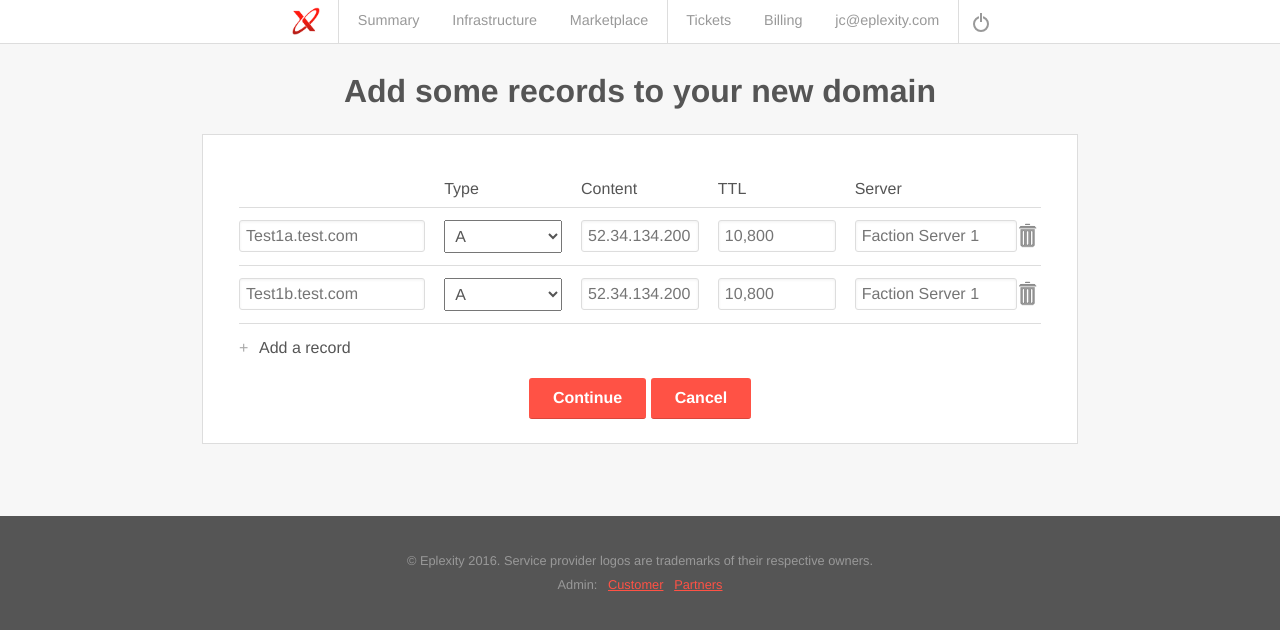
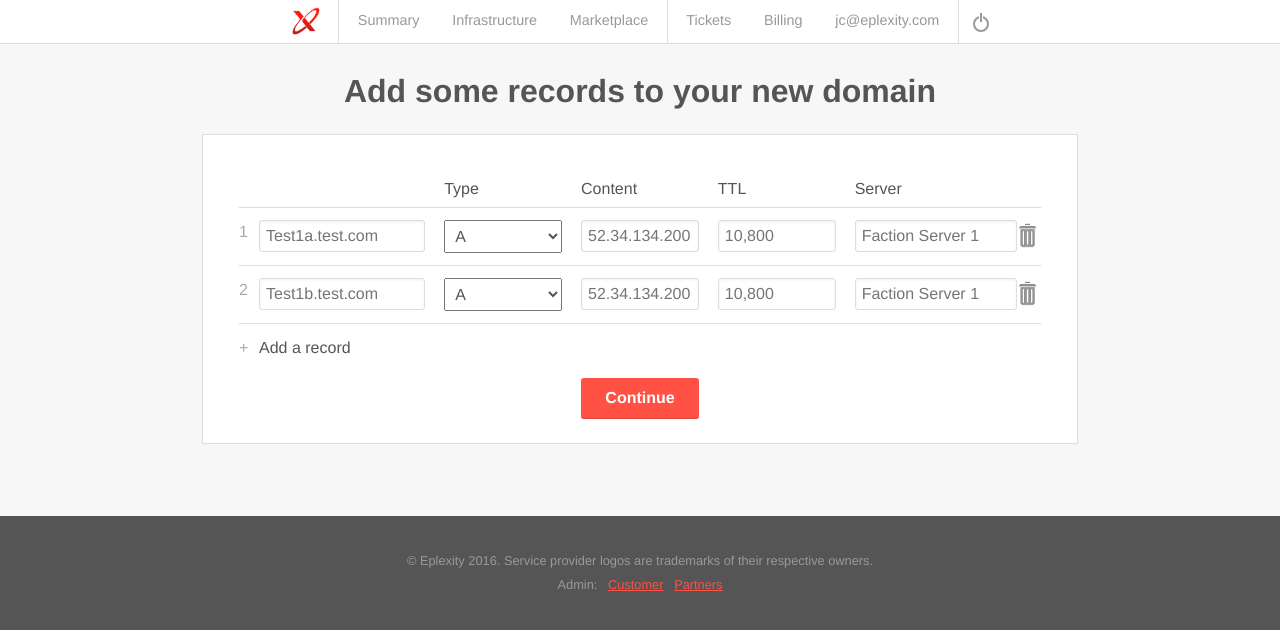
Before and after one commit to fairheadcreative/eplexity, a Jekyll site: the page built from dns-add-step1.html, in a window 1280 px wide. Shown: the top 630 px of the page. Built offline with Jekyll 4.4.1, drawn with Linux system fonts in a browser that asks for light colours.

Commit message:
Added changes do DNS-add

```diff
--- a/dns-add-step0.html
+++ b/dns-add-step0.html
@@ -32,6 +32,5 @@ title: Add a DNS Domain
   </section>
   <div class="action-handler">
     <input class="half" type="submit" value="Continue">
-    <a class="button" href="infrastructure.html">Cancel</a>
   </div>
 </form>
--- a/dns-add-step1.html
+++ b/dns-add-step1.html
@@ -14,7 +14,8 @@ title: Add some records to your new domain
         <li class="span-3">Server</li>
       </ul>
       <div class="row">
-        <div class="span-3" data-title="Name">
+        <div class="span-3 counted" data-title="Name">
+          <span class="count">1</span>
           <input name="name1" value="" placeholder="Test1a.test.com">
         </div>
         <div class="span-2" data-title="Status">
@@ -35,7 +36,8 @@ title: Add some records to your new domain
         </div>
       </div>
       <div class="row">
-        <div class="span-3" data-title="Name">
+        <div class="span-3 counted" data-title="Name">
+          <span class="count">2</span>
           <input  name="name2" value="" placeholder="Test1b.test.com">
         </div>
         <div class="span-2" data-title="Status">
@@ -64,7 +66,6 @@ title: Add some records to your new domain
     </div>
     <div class="action-handler">
       <input class="half" type="submit" value="Continue">
-      <a class="button" href="infrastructure.html">Cancel</a>
     </div>
   </section>
 </form>
```
